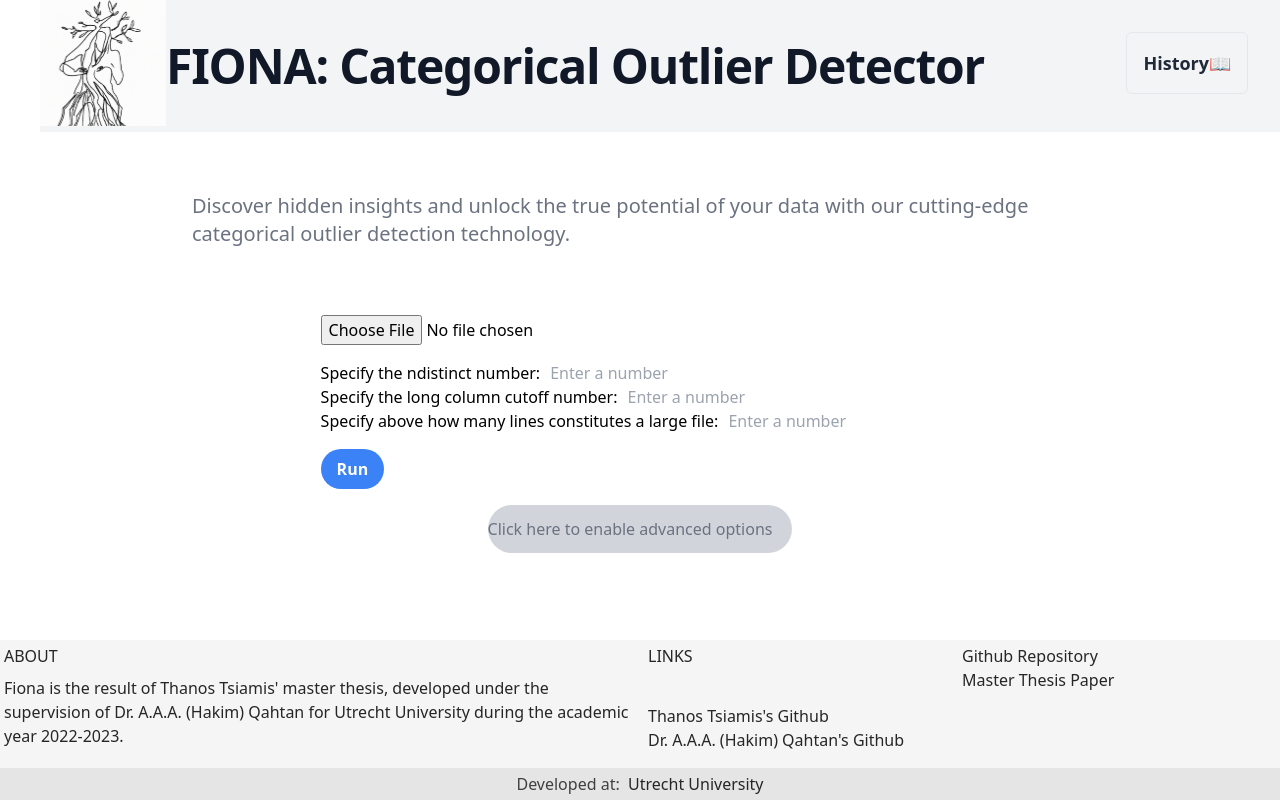
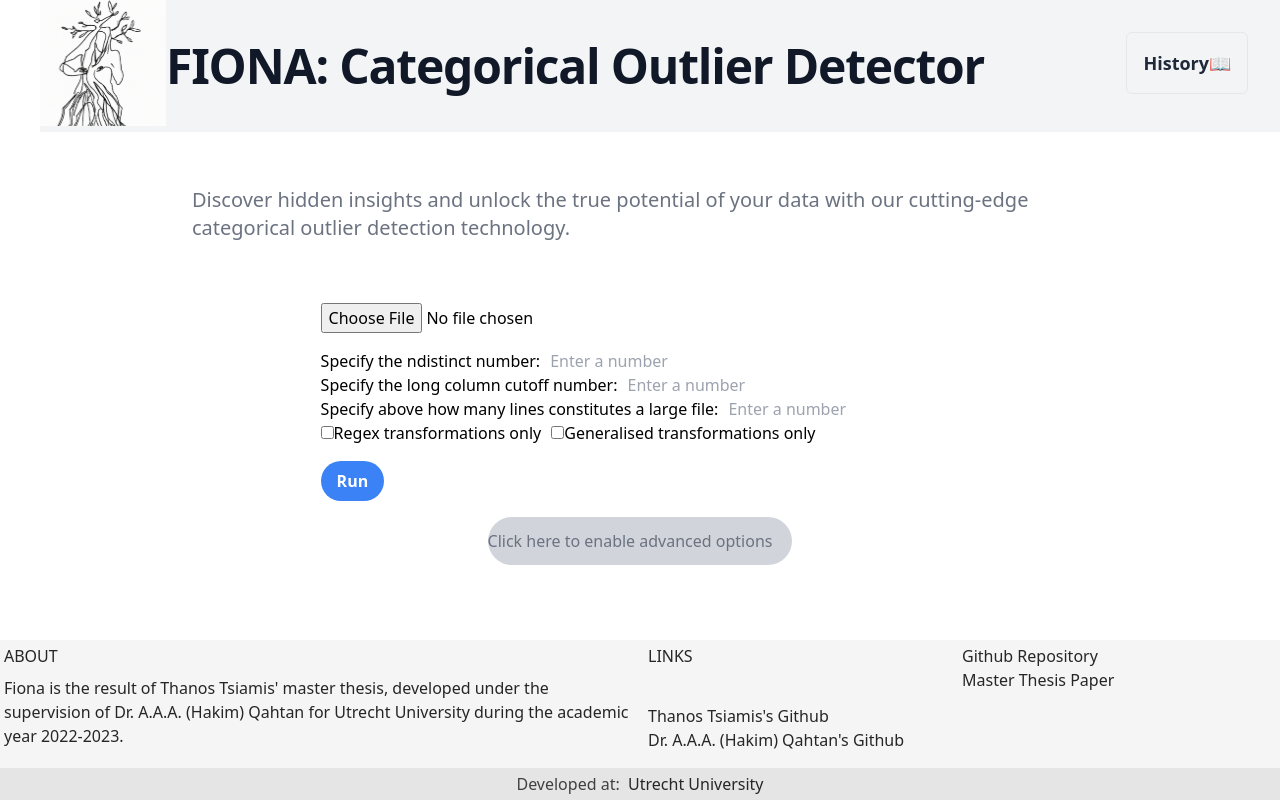
Before and after one commit to ThanosTsiamis/FIONA, a Next.js app in the folder client_side/: page / in a window 1280 px wide. Both pictures are taken after a click on the button "Click here to enable advanced options". Built offline with nearby package versions, Linux system fonts and the light colour scheme.

Commit message:
Demo enhancement. Functionality remains the same but the user can through advanced settings choose if they want to set regex or generalised transformation only

```diff
--- a/client_side/pages/index.tsx
+++ b/client_side/pages/index.tsx
@@ -20,6 +20,8 @@
     const [error, setError] = useState('');
     const [showAdvancedOptions, setShowAdvancedOptions] = useState(false);
     const [isStillLoading, setIsStillLoading] = useState(false);
+    const [regexCheckBox, setRegexCheckbox] = useState(false);
+    const [generalisedCheckBox, setGeneralisedCheckBox] = useState(false);
 
     useEffect(() => {
         let timeout: NodeJS.Timeout | undefined;
@@ -67,6 +69,9 @@
         const largeFile_threshold_input = largeFileThreshold.current?.value
         formData.append('largeFile_threshold_input', largeFile_threshold_input || '')
 
+        formData.append('regex_transformation_only', regexCheckBox.toString() || '');
+        formData.append('generalised_transformation_only', generalisedCheckBox.toString() || '');
+
         try {
             setIsLoading(true);
             const res = await fetch('http://localhost:5000/api/upload', {
@@ -89,6 +94,20 @@
 
     const toggleAdvancedOptions = () => {
         setShowAdvancedOptions((prev) => !prev);
+    };
+
+    const handleCheckbox1Change = () => {
+        setRegexCheckbox(!regexCheckBox);
+        if (!regexCheckBox) {
+            setGeneralisedCheckBox(false);
+        }
+    };
+
+    const handleCheckbox2Change = () => {
+        setGeneralisedCheckBox(!generalisedCheckBox);
+        if (!generalisedCheckBox) {
+            setRegexCheckbox(false);
+        }
     };
 
     return (
@@ -117,6 +136,24 @@
                                 <div style={{display: "flex", alignItems: "center"}}>
                                     <span style={{marginRight: "10px"}}>Specify above how many lines constitutes a large file:</span>
                                     <input type="number" ref={largeFileThreshold} placeholder="Enter a number"/>
+                                </div>
+                                <div style={{display: "flex", alignItems: "center"}}>
+                                    <label style={{marginRight: "10px"}}>
+                                        <input
+                                            type="checkbox"
+                                            checked={regexCheckBox}
+                                            onChange={handleCheckbox1Change}
+                                        />
+                                        Regex transformations only
+                                    </label>
+                                    <label style={{marginRight: "10px"}}>
+                                        <input
+                                            type="checkbox"
+                                            checked={generalisedCheckBox}
+                                            onChange={handleCheckbox2Change}
+                                        />
+                                        Generalised transformations only
+                                    </label>
                                 </div>
                             </div>
                         )}
```
Also changed, not shown: 2 other files (tests, documents, lock files or other folders).
